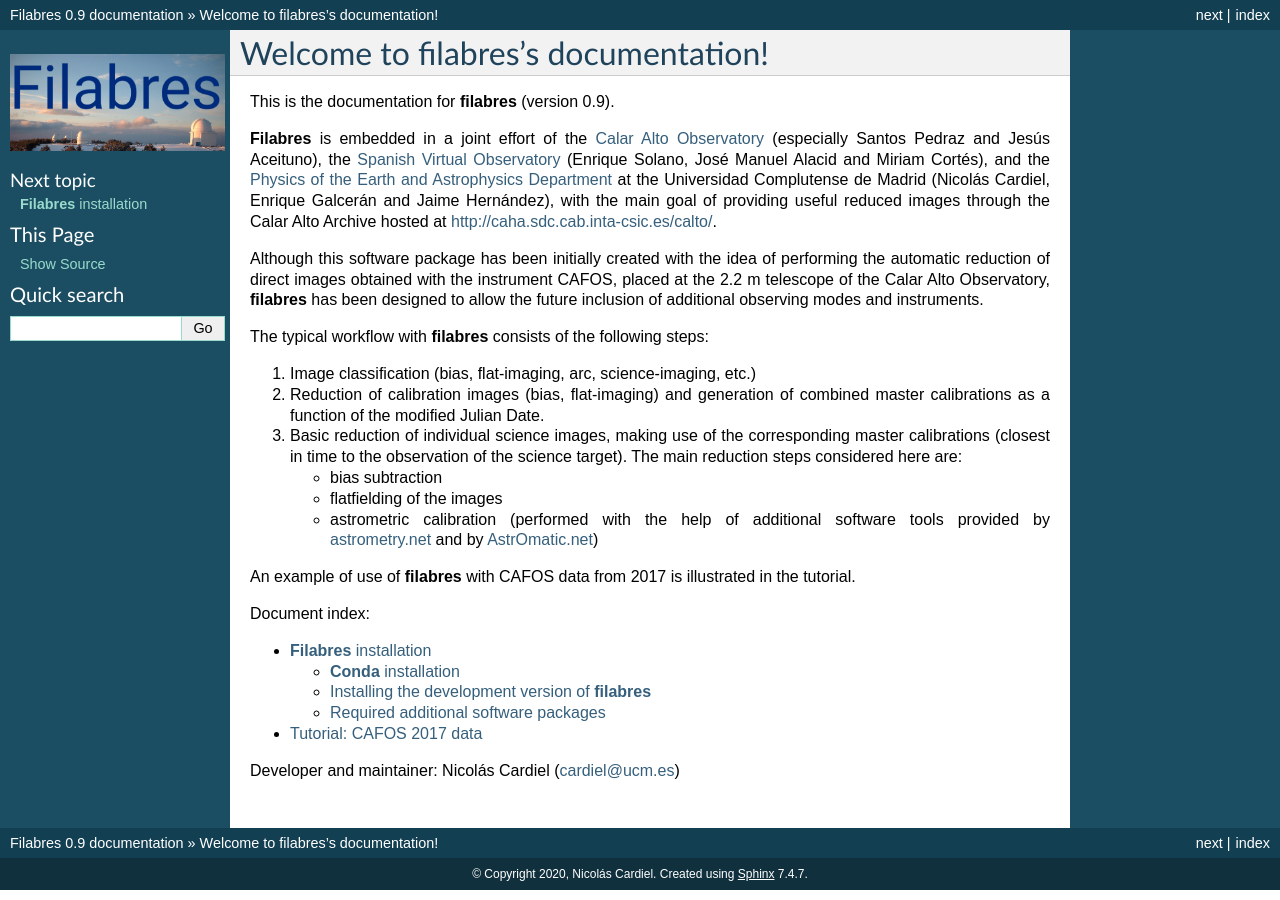
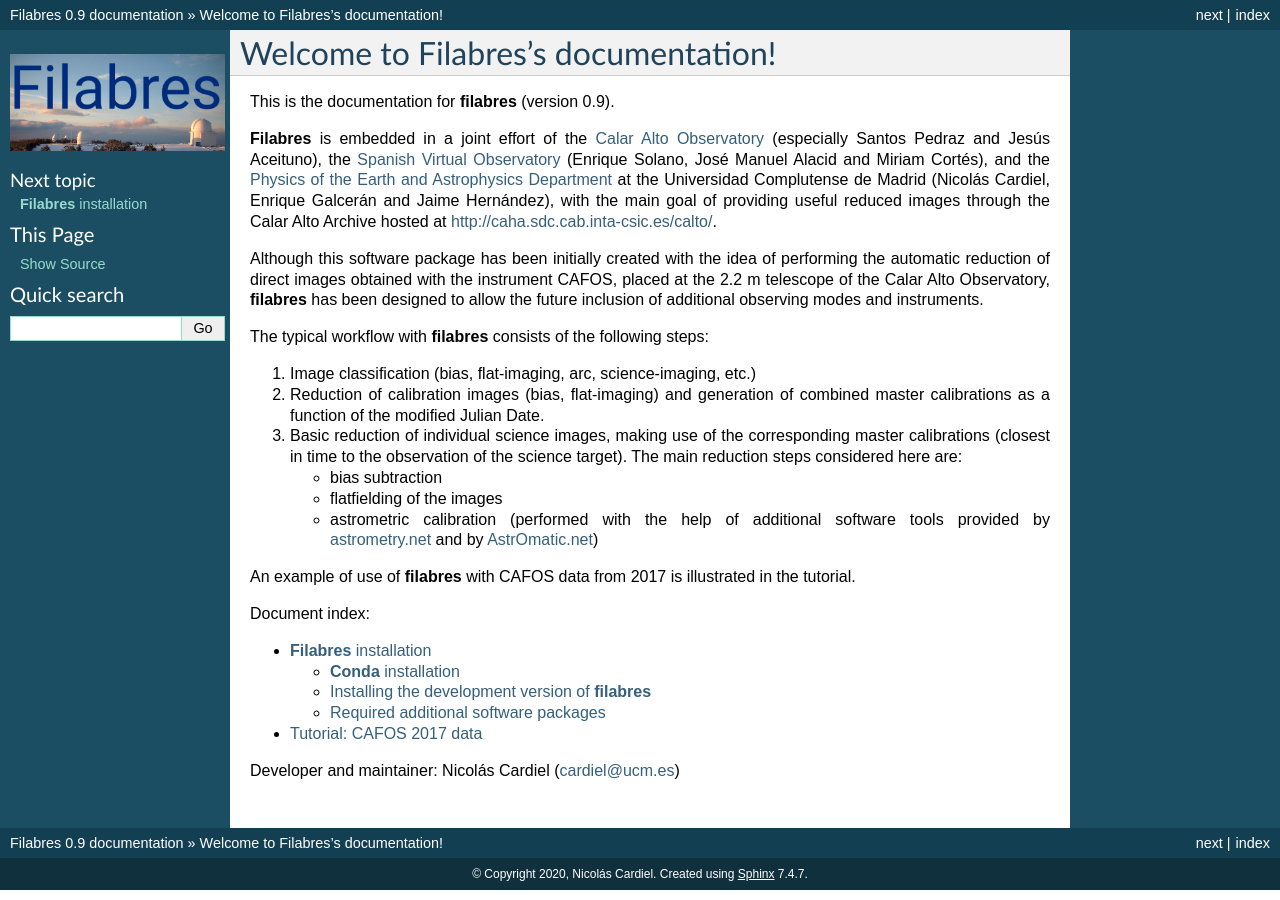
Before and after one commit to nicocardiel/filabres, a Sphinx documentation site: the page built from doc/index.rst, in a window 1280 px wide. Built offline with Sphinx 7.4.7, drawn with Linux system fonts in a browser that asks for light colours; formulas are drawn with MathJax 3.

```diff
--- a/doc/index.rst
+++ b/doc/index.rst
@@ -3,7 +3,7 @@
    You can adapt this file completely to your liking, but it should at least
    contain the root `toctree` directive.
 
-Welcome to filabres's documentation!
+Welcome to Filabres's documentation!
 ====================================
 
 This is the documentation for **filabres** (version |version|).
```
Also changed, not shown: doc/installation.rst (+5 -5 lines).
